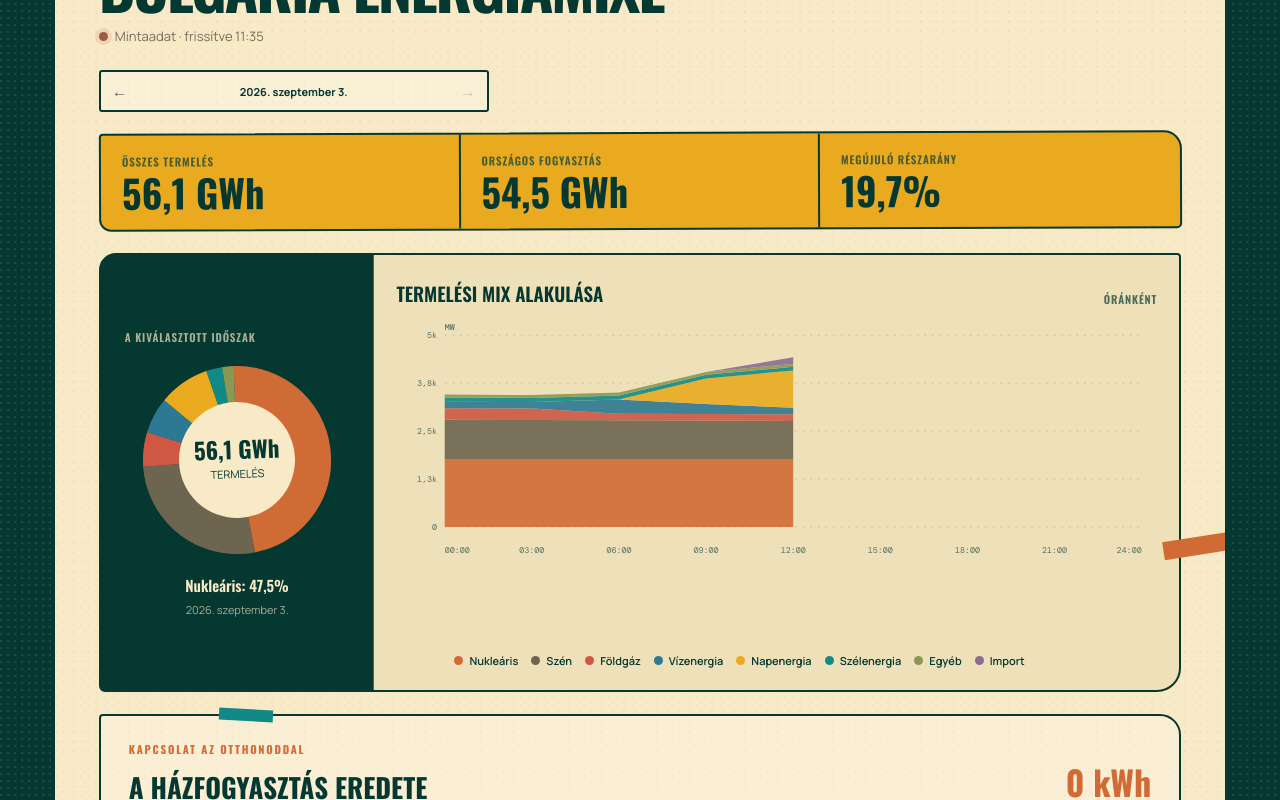
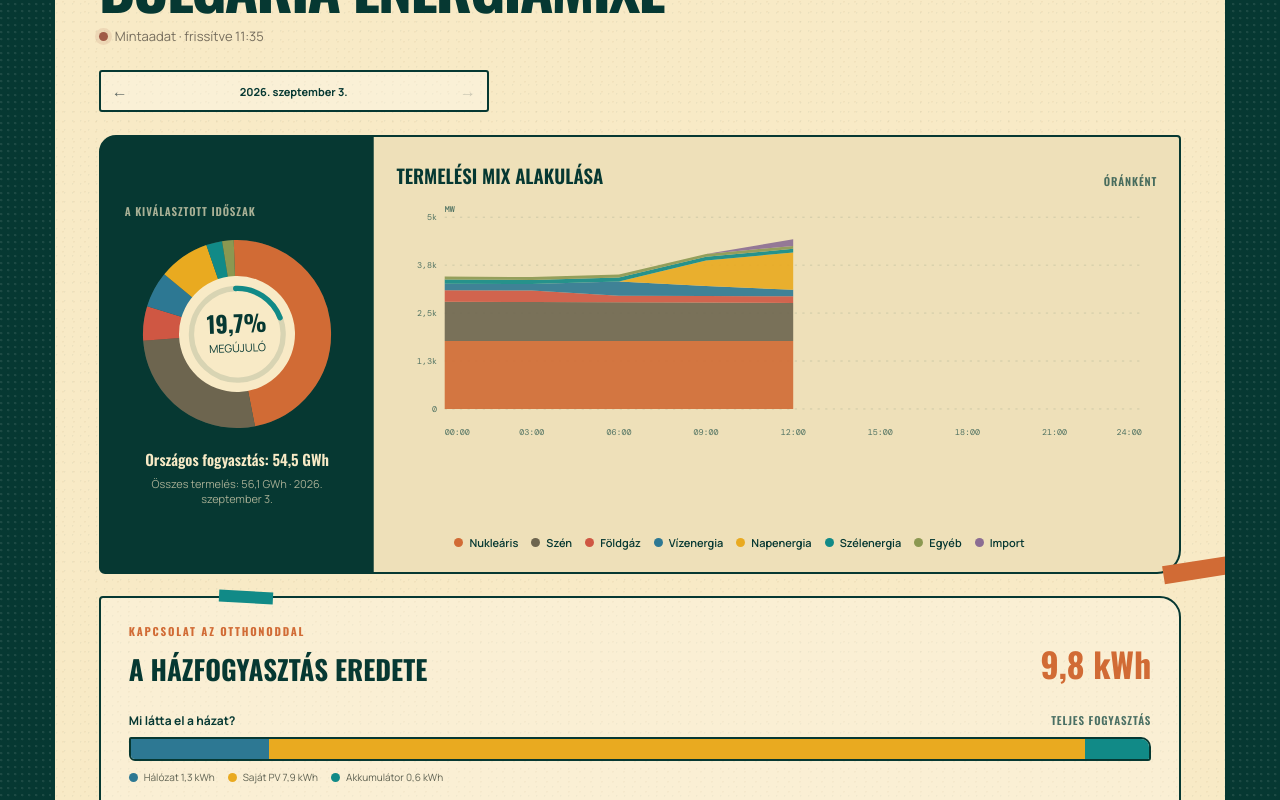
Before and after one commit to pisipite/pasztra-tech, a React (Vite) app: page / in a window 1280 px wide. Shown: the part 1460-2260 px from the top of the page. Built offline with nearby package versions, Linux system fonts and the light colour scheme.

Commit message:
Fix energy mix data gaps and household source

```diff
--- a/src/BulgariaEnergyMix.tsx
+++ b/src/BulgariaEnergyMix.tsx
@@ -8,6 +8,7 @@ type MixSeriesKey = "nuclear" | "coal" | "gas" | "hydro" | "solar" | "wind" | "o
 
 type Props = {
   data: BulgariaEnergyMixData;
+  householdFallback?: EnergyChartPoint[];
 };
 
 const periods: { key: PeriodKey; label: string }[] = [
@@ -30,6 +31,7 @@ const series: { key: MixSeriesKey; label: string; color: string; renewable?: boo
 ];
 
 const mixKeys = series.map((item) => item.key);
+const generationKeys = series.filter((item) => item.key !== "imports").map((item) => item.key);
 const compactNumber = new Intl.NumberFormat("hu-HU", { maximumFractionDigits: 1 });
 const hourFormatter = new Intl.DateTimeFormat("hu-HU", { hour: "2-digit", minute: "2-digit" });
 const dayFormatter = new Intl.DateTimeFormat("hu-HU", { month: "short", day: "numeric" });
@@ -52,8 +54,12 @@ function averageMixPoints(points: BulgariaEnergyMixPoint[], bucket: "day" | "mon
   })) as BulgariaEnergyMixPoint[];
 }
 
+function isCompleteMixPoint(point: BulgariaEnergyMixPoint) {
+  return point.load > 0 && generationKeys.filter((key) => point[key] > 0).length >= 5;
+}
+
 function selectedMixPoints(data: BulgariaEnergyMixData, period: PeriodKey, anchor: Date, customStart: string, customEnd: string) {
-  const filtered = data.points.filter((point) => timestampInPeriod(point.timestamp, period, anchor, customStart, customEnd));
+  const filtered = data.points.filter((point) => isCompleteMixPoint(point) && timestampInPeriod(point.timestamp, period, anchor, customStart, customEnd));
   if (period === "day") return filtered;
   if (period === "year") return averageMixPoints(filtered, "month");
   if (period === "custom" && customStart && customEnd) {
@@ -65,10 +71,10 @@ function selectedMixPoints(data: BulgariaEnergyMixData, period: PeriodKey, ancho
 }
 
 function rawMixPoints(data: BulgariaEnergyMixData, period: PeriodKey, anchor: Date, customStart: string, customEnd: string) {
-  return data.points.filter((point) => timestampInPeriod(point.timestamp, period, anchor, customStart, customEnd));
+  return data.points.filter((point) => isCompleteMixPoint(point) && timestampInPeriod(point.timestamp, period, anchor, customStart, customEnd));
 }
 
-function householdPoints(data: BulgariaEnergyMixData, period: PeriodKey, anchor: Date, customStart: string, customEnd: string) {
+function householdPoints(data: BulgariaEnergyMixData, period: PeriodKey, anchor: Date, customStart: string, customEnd: string, fallback: EnergyChartPoint[] = []) {
   const sources = period === "day"
     ? [data.household?.hourly ?? [], data.household?.daily ?? []]
     : period === "year"
@@ -79,6 +85,11 @@ function householdPoints(data: BulgariaEnergyMixData, period: PeriodKey, anchor:
   for (const source of sources) {
     const filtered = source.filter((point) => timestampInPeriod(point.timestamp, period, anchor, customStart, customEnd));
     if (filtered.length) return { points: filtered, powerValues: source === data.household?.hourly };
+  }
+  const fallbackPoints = fallback.filter((point) => timestampInPeriod(point.timestamp, period, anchor, customStart, customEnd));
+  if (fallbackPoints.length) {
+    const powerValues = fallbackPoints.some((point) => Number.isFinite(point.grid) && !Number.isFinite(point.gridPurchase));
+    return { points: fallbackPoints, powerValues };
   }
   return { points: [] as EnergyChartPoint[], powerValues: false };
 }
@@ -132,7 +143,7 @@ function axisLabel(point: BulgariaEnergyMixPoint, period: PeriodKey, customStart
   return dayFormatter.format(date);
 }
 
-export function BulgariaEnergyMix({ data }: Props) {
+export function BulgariaEnergyMix({ data, householdFallback = [] }: Props) {
   const [period, setPeriod] = useState<PeriodKey>("day");
   const [anchor, setAnchor] = useState(() => new Date());
   const [customStart, setCustomStart] = useState(() => dateInputValue(new Date(Date.now() - 6 * DAY_MS)));
@@ -161,6 +172,7 @@ export function BulgariaEnergyMix({ data }: Props) {
       return sum + point.renewableSharePct * pointGeneration * intervalHours;
     }, 0) / generation
     : 0;
+  const renewableShareDisplay = Math.max(0, Math.min(100, renewableShare));
 
   const donutValues = generationSeries.map((item) => {
     const value = energyTotals[item.key];
@@ -172,7 +184,6 @@ export function BulgariaEnergyMix({ data }: Props) {
     offset: donutValues.slice(0, index).reduce((sum, previous) => sum + previous.percentage, 0),
   }));
   const activeDonut = donutItems.find((item) => item.key === hoveredDonut);
-  const leadingSource = [...donutItems].sort((a, b) => b.value - a.value)[0];
 
   const width = 1000;
   const height = 320;
@@ -197,7 +208,7 @@ export function BulgariaEnergyMix({ data }: Props) {
   const dayTicks = Array.from({ length: 9 }, (_, index) => index * 3);
   const active = hovered === null ? undefined : points[hovered];
 
-  const selectedHousehold = useMemo(() => householdPoints(data, period, effectiveAnchor, customStart, customEnd), [data, period, effectiveAnchor, customStart, customEnd]);
+  const selectedHousehold = useMemo(() => householdPoints(data, period, anchor, customStart, customEnd, householdFallback), [data, period, anchor, customStart, customEnd, householdFallback]);
   const home = useMemo(() => householdSummary(selectedHousehold.points, selectedHousehold.powerValues), [selectedHousehold]);
   const homeSegments = [
     { label: "Hálózat", value: home.grid, color: "#2d7893" },
@@ -262,25 +273,25 @@ export function BulgariaEnergyMix({ data }: Props) {
 
       {period === "custom" && <div className="custom-range bulgaria-mix__custom"><label><span>Kezdőnap</span><input type="date" value={customStart} max={customEnd} onChange={(event) => setCustomStart(event.target.value)} /></label><span aria-hidden="true">→</span><label><span>Zárónap</span><input type="date" value={customEnd} min={customStart} max={dateInputValue(new Date())} onChange={(event) => setCustomEnd(event.target.value)} /></label></div>}
 
-      <div className="bulgaria-mix__metrics">
-        <div><span>Összes termelés</span><strong>{formatEnergyMwh(generation)}</strong></div>
-        <div><span>Országos fogyasztás</span><strong>{formatEnergyMwh(consumption)}</strong></div>
-        <div><span>Megújuló részarány</span><strong>{compactNumber.format(renewableShare)}%</strong></div>
-      </div>
-
       <div className="bulgaria-mix__main">
         <section className="bulgaria-mix__now" aria-label="A kiválasztott időszak összesített energiamixe">
           <p>A kiválasztott időszak</p>
           <div className="bulgaria-mix__donut">
-            <svg viewBox="0 0 100 100" role="img" aria-label={`Összes termelés: ${formatEnergyMwh(generation)}`}>
+            <svg viewBox="0 0 100 100" role="img" aria-label={`Összes termelés: ${formatEnergyMwh(generation)}; megújuló részarány: ${compactNumber.format(renewableShareDisplay)}%`}>
               <circle className="mix-donut__track" cx="50" cy="50" r="39" pathLength="100" />
               {donutItems.map((item) => <circle key={item.key} className="mix-donut__slice" cx="50" cy="50" r="39" pathLength="100" stroke={item.color} strokeDasharray={`${item.percentage} ${100 - item.percentage}`} strokeDashoffset={-item.offset} tabIndex={0} onMouseEnter={() => setHoveredDonut(item.key)} onMouseLeave={() => setHoveredDonut(null)} onFocus={() => setHoveredDonut(item.key)} onBlur={() => setHoveredDonut(null)}><title>{item.label}: {formatEnergyMwh(item.value)}</title></circle>)}
             </svg>
-            <div className="mix-donut__center"><strong>{formatEnergyMwh(generation)}</strong><span>termelés</span></div>
+            <div className="mix-donut__center">
+              <svg className="mix-donut__renewable-ring" viewBox="0 0 100 100" aria-hidden="true">
+                <circle className="mix-donut__renewable-track" cx="50" cy="50" r="43" pathLength="100" />
+                <circle className="mix-donut__renewable-value" cx="50" cy="50" r="43" pathLength="100" strokeDasharray={`${renewableShareDisplay} ${100 - renewableShareDisplay}`} />
+              </svg>
+              <strong>{compactNumber.format(renewableShareDisplay)}%</strong><span>megújuló</span>
+            </div>
             {activeDonut && <div className="mix-donut__tooltip"><span>{activeDonut.label}</span><strong>{formatEnergyMwh(activeDonut.value)}</strong></div>}
           </div>
-          <strong>{leadingSource ? `${leadingSource.label}: ${compactNumber.format(leadingSource.percentage)}%` : "Nincs elérhető adat"}</strong>
-          <span>{periodLabel(period, effectiveAnchor, customStart, customEnd)}</span>
+          <strong>Országos fogyasztás: {formatEnergyMwh(consumption)}</strong>
+          <span>Összes termelés: {formatEnergyMwh(generation)} · {periodLabel(period, effectiveAnchor, customStart, customEnd)}</span>
         </section>
 
         <section className="bulgaria-mix__history" aria-label="A bolgár energiamix alakulása">
--- a/src/main.tsx
+++ b/src/main.tsx
@@ -327,7 +327,7 @@ function App() {
           onCustomChange={(start, end) => { setCustomStart(start); setCustomEnd(end); }}
         />
 
-        <BulgariaEnergyMix data={bulgariaMix} />
+        <BulgariaEnergyMix data={bulgariaMix} householdFallback={data.solar.energyChart} />
 
         <SolarForecast data={data} />
 
--- a/src/styles.css
+++ b/src/styles.css
@@ -204,18 +204,6 @@ html { scroll-behavior: smooth; }
 .bulgaria-mix__controls { display: flex; margin: 24px 0 12px; }
 .bulgaria-mix__controls .period-stepper { width: min(390px, 100%); background: rgba(255,255,255,.28); }
 .bulgaria-mix__custom { margin: 0 0 15px; }
-.bulgaria-mix__metrics {
-  display: grid;
-  grid-template-columns: repeat(3, 1fr);
-  margin: 20px 0 0;
-  border: 2px solid var(--poster-deep);
-  border-radius: 4px 18px 5px 12px;
-  background: var(--poster-yellow);
-  transform: rotate(-.18deg);
-}
-.bulgaria-mix__metrics > div { padding: 18px 21px; border-right: 2px solid var(--poster-deep); }
-.bulgaria-mix__metrics > div:last-child { border-right: 0; }
-.bulgaria-mix__metrics span,
 .bulgaria-mix__now > p,
 .bulgaria-mix__chart-head span,
 .bulgaria-mix__bar-title b {
@@ -224,12 +212,6 @@ html { scroll-behavior: smooth; }
   font: 600 11px "Oswald", Impact, sans-serif;
   letter-spacing: .08em;
   text-transform: uppercase;
-}
-.bulgaria-mix__metrics strong {
-  display: block;
-  margin-top: 4px;
-  color: var(--poster-deep);
-  font: 700 clamp(25px, 3vw, 39px)/1 "Oswald", Impact, sans-serif;
 }
 .bulgaria-mix__main {
   display: grid;
@@ -292,6 +274,19 @@ html { scroll-behavior: smooth; }
   color: var(--poster-deep);
   background: var(--poster-paper-light);
 }
+.mix-donut__renewable-ring {
+  position: absolute;
+  inset: 4%;
+  width: 92%;
+  height: 92%;
+  overflow: visible;
+  transform: rotate(-90deg);
+  pointer-events: none;
+}
+.mix-donut__renewable-track,
+.mix-donut__renewable-value { fill: none; stroke-width: 5; }
+.mix-donut__renewable-track { stroke: rgba(7,63,57,.13); }
+.mix-donut__renewable-value { stroke: var(--poster-teal); stroke-linecap: round; }
 .mix-donut__center strong { font: 700 23px/1 "Oswald", Impact, sans-serif; }
 .mix-donut__center span { margin-top: 5px; font-size: 11px; text-transform: uppercase; }
 .mix-donut__tooltip {
@@ -409,10 +404,6 @@ html { scroll-behavior: smooth; }
   .bulgaria-mix::before { right: 4%; width: 70px; height: 70px; }
   .bulgaria-mix__tabs { display: grid; grid-template-columns: repeat(5, 1fr); }
   .bulgaria-mix__tabs button { min-width: 0; padding-left: 5px; padding-right: 5px; font-size: 10px; }
-  .bulgaria-mix__metrics { grid-template-columns: 1fr 1fr; }
-  .bulgaria-mix__metrics > div { padding: 14px; }
-  .bulgaria-mix__metrics > div:nth-child(2) { border-right: 0; }
-  .bulgaria-mix__metrics > div:last-child { grid-column: 1 / -1; border-top: 2px solid var(--poster-deep); }
   .bulgaria-mix__history { padding: 21px 10px 16px; }
   .bulgaria-mix__chart { overflow-x: auto; }
   .bulgaria-mix__chart svg { width: 720px; max-width: none; }
```
Also changed, not shown: scripts/fetch-live-data.mjs (+14 -2 lines).
